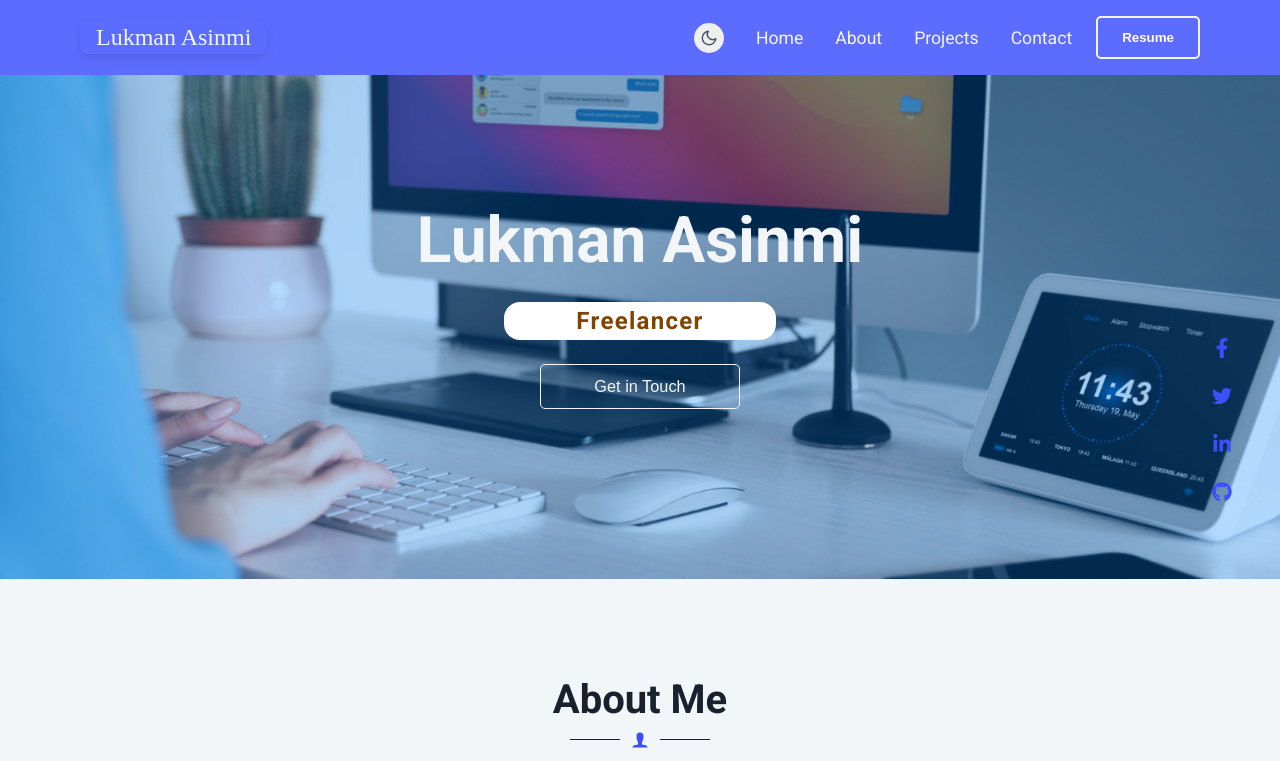
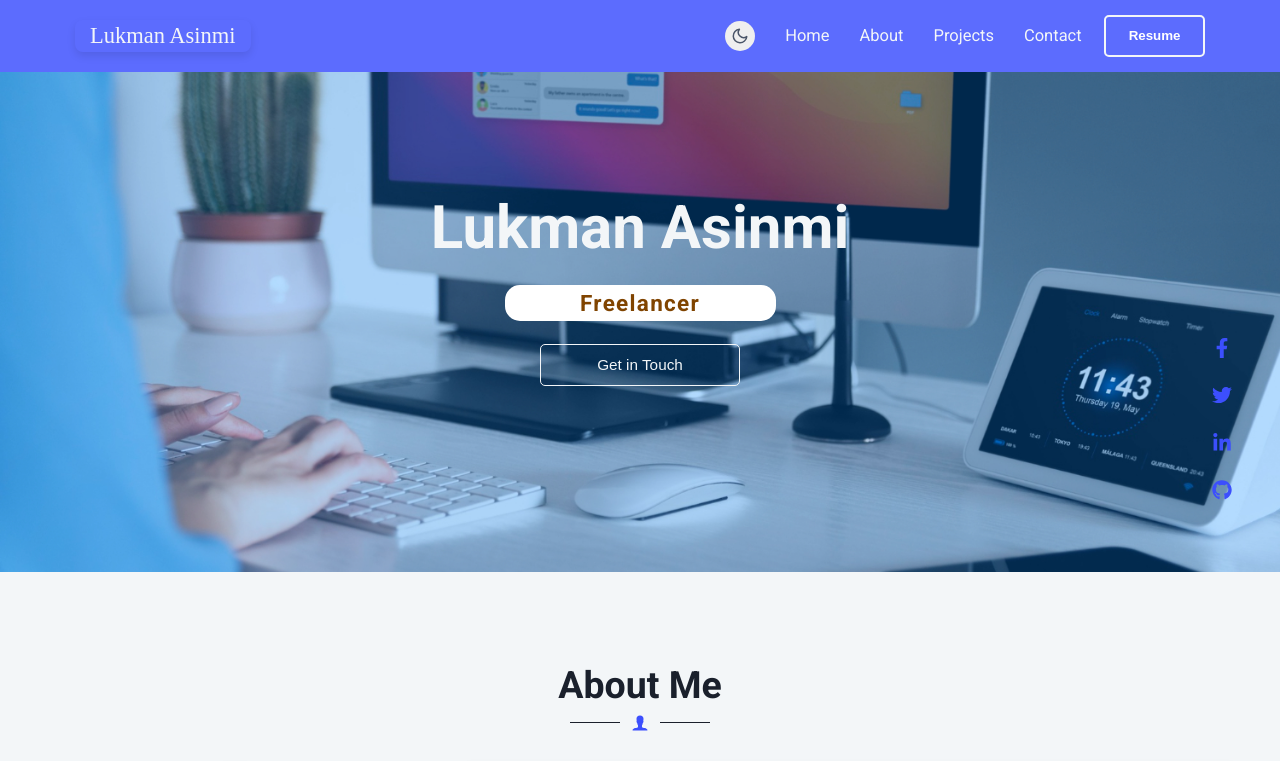
Before and after one commit to eemanDigital/my_portfolio, a React (Vite) app: page / in a window 1280 px wide. Shown: the top 761 px of the page. Built offline with nearby package versions, Linux system fonts and the light colour scheme.

Commit message:
set font style for the body

```diff
--- a/src/index.css
+++ b/src/index.css
@@ -63,6 +63,7 @@ body,
 html {
   margin: 0;
   padding: 0;
+  font-size: 15px;
   font-family: "Roboto", Inter, system-ui, Avenir, Helvetica, Arial, sans-serif;
   box-sizing: border-box;
   scroll-behavior: smooth;
@@ -74,6 +75,7 @@ html {
 
 body {
   overflow-x: hidden;
+  width: 100%;
 }
 
 a {
```
